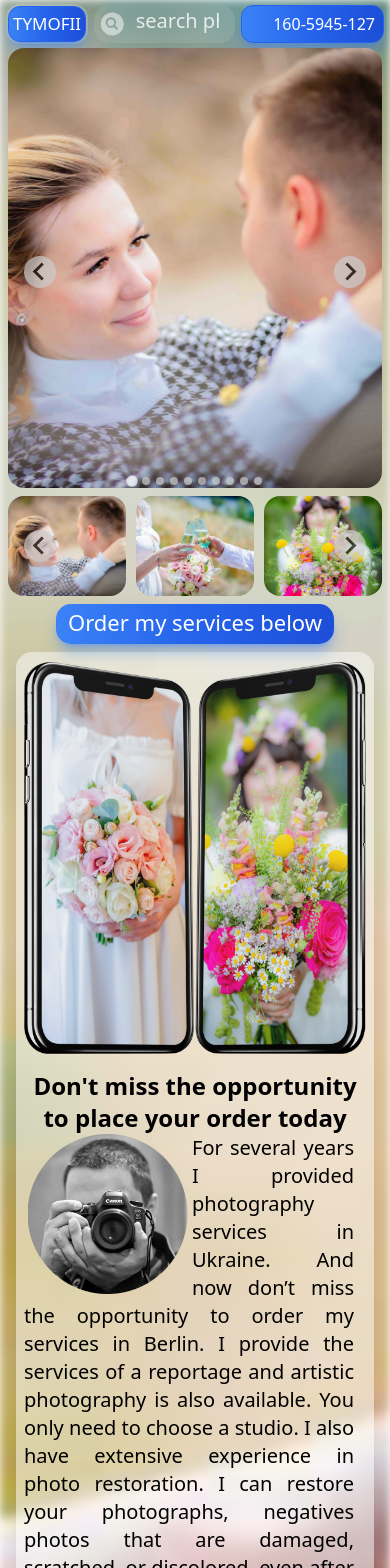
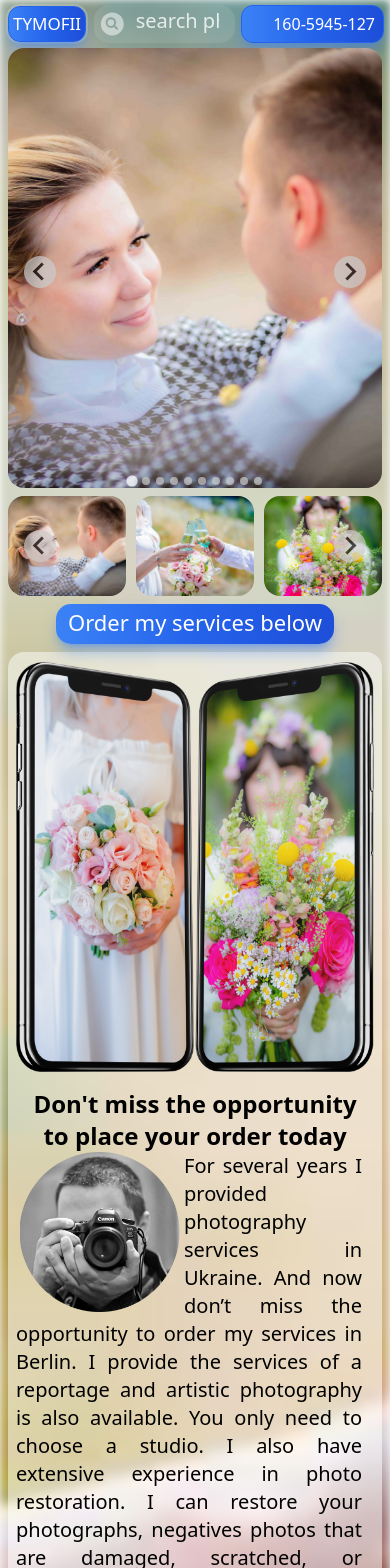
Before and after one commit to NIKOLENKO-TE/PHOTOGRAPHER_BERLIN, a React (Create React App) app: page / in a window 390 px wide. Shown: the top 1568 px of the page. Built offline with nearby package versions, Linux system fonts and the light colour scheme; some icons are missing.

Commit message:
сделал паддинг меньше на низком разрешении

```diff
--- a/src/components/3_About_Me.js
+++ b/src/components/3_About_Me.js
@@ -4,7 +4,7 @@ import nikolenkote from "./img/NIKOLENKOTE_PHOTO_BW.png";
 
 const Delivery = () => {
   return (
-    <div className="w-full pt-2 px-4 pb-2 ">
+    <div className="w-full pt-2 ssm:px-2 md:px-4 pb-2 ">
       <h3 className="flex justify-center">
         <span className="text-white h-[40px] pt-[2px] bg-gradient-to-r from-blue-500 via-blue-600 to-blue-700  border-blue-600 shadow-lg shadow-blue-500/50  text-xl flex py-2 rounded-[15px]"
         > <span className="relative text-white ssm:text-[22px] md:text-[26px] xl:text-[30px] ssm:mt-0.5 px-3 select-none">
--- a/src/components/4_Restoration.js
+++ b/src/components/4_Restoration.js
@@ -129,8 +129,8 @@ const Restoration = () => {
           PRESS to change photo
         </button>
       </div>
-      <div className="w-flex h-flex max-w-auto mx-4 grid ssm:grid-cols-1 lg:grid-cols-2 mt-2 bg-white/50 justify-between rounded-2xl shadow-xl p-2 ">
-      <div className="px-2 py-auto p-2 " style={{ flex: 1 }}>
+      <div className="w-flex h-flex max-w-auto mt-2 ssm:mx-2 md:mx-4 grid ssm:grid-cols-1 lg:grid-cols-2  bg-white/50 justify-between rounded-2xl shadow-xl p-2 ">
+      <div className="ssm:md-1 md:px-2 py-auto sm:p-1 md:p-2 " style={{ flex: 1 }}>
           <div className="flex flex-column justify-center align-center gap-3">
             <ImageRestoration
               beforeImage={currentImages.beforeImage}
```
